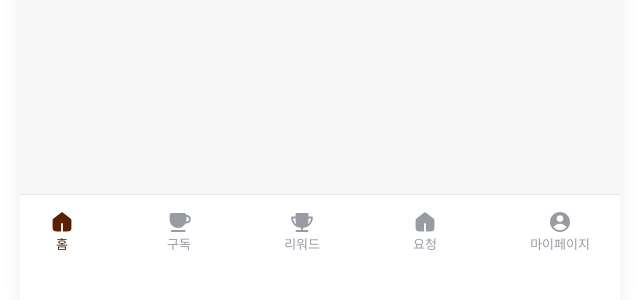
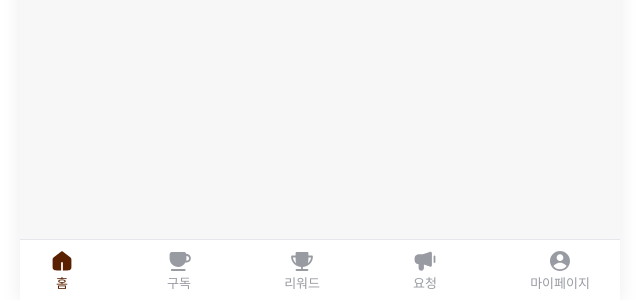
Before and after one commit to CoHe-CoffeeHere/CoHe_FE, a React (Vite) app: page /main in a window 1280 px wide. Shown: the part 500-800 px from the top of the page, without its empty margins (320-960 px from the left). Built offline with nearby package versions, Linux system fonts and the light colour scheme; a web font is replaced by a local one.

Commit message:
fix: navigtion 높이 및 경로 수정

```diff
--- a/src/components/Navigation.tsx
+++ b/src/components/Navigation.tsx
@@ -10,7 +10,7 @@ import onReward from "../assets/components/navigation/onReward.svg";
 import offReward from "../assets/components/navigation/offReward.svg";
 
 import onRequest from "../assets/components/navigation/onRequest.svg";
-import offRequest from "../assets/components/navigation/offHome.svg";
+import offRequest from "../assets/components/navigation/offRequest.svg";
 
 import onMyPage from "../assets/components/navigation/onMyPage.svg";
 import offMyPage from "../assets/components/navigation/offMyPage.svg";
--- a/src/css/components/navigation.module.css
+++ b/src/css/components/navigation.module.css
@@ -2,10 +2,11 @@
   /* background-color: blue; */
   positionin: absolute;
   bottom: 0;
-  height: 90px;
+  height: 60px;
   display: flex;
-  padding: 15px 30px 0 30px;
+  padding: 0 30px;
   justify-content: space-between;
+  align-items: center;
   border-top: 1px solid #e6e7eb;
 }
 .item {
```
